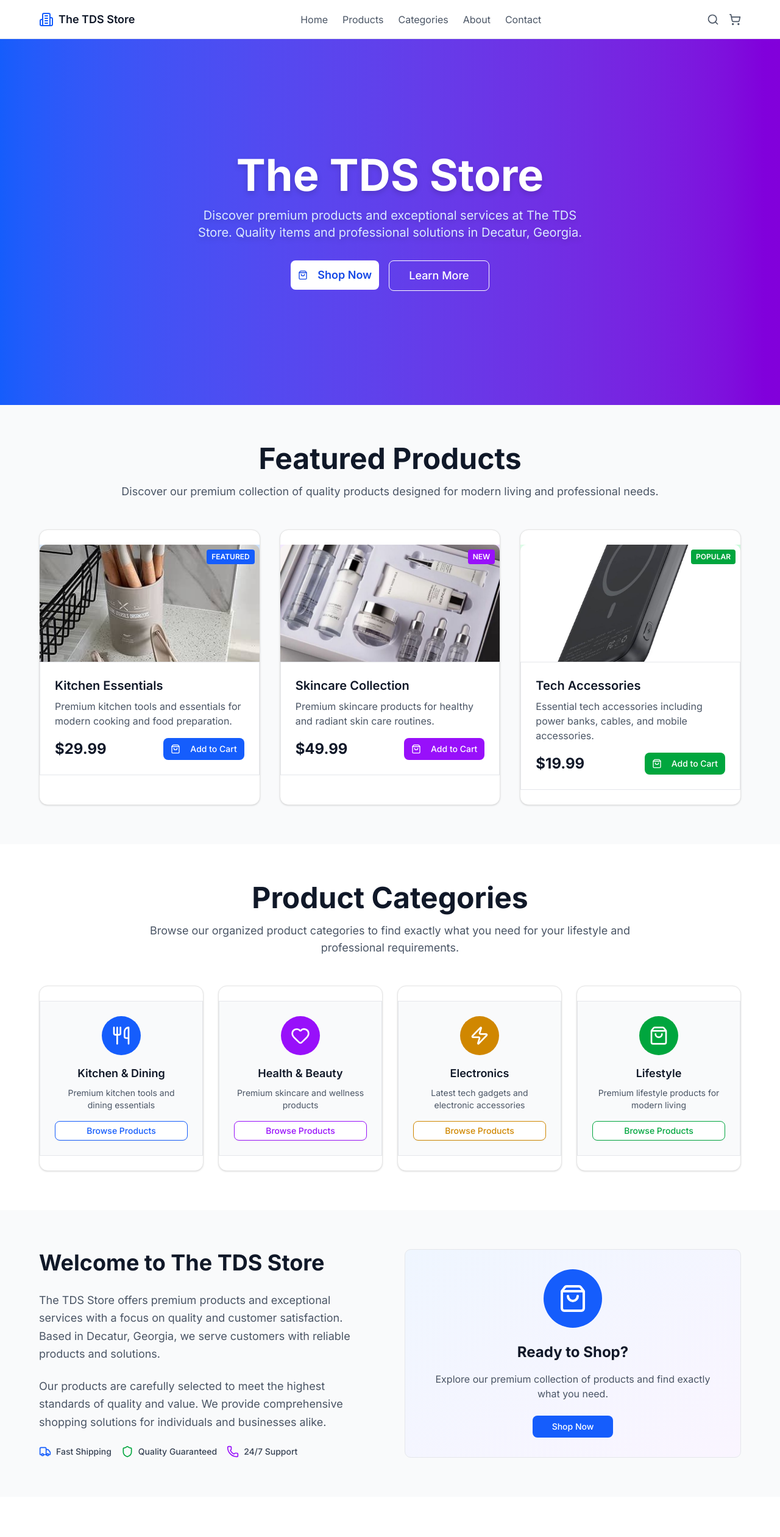
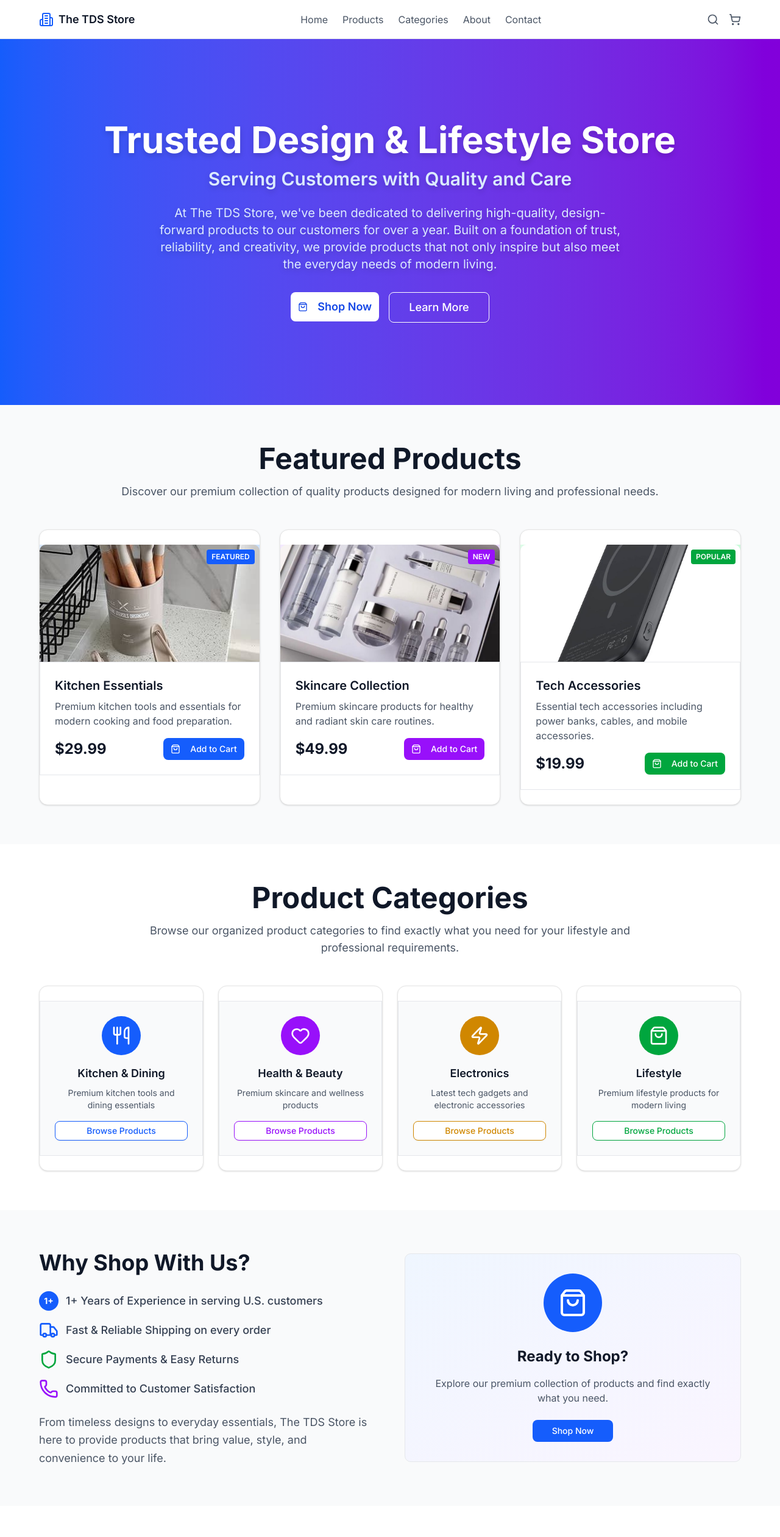
Before and after one commit to FaaizAhmed2004/IR, a Next.js app: page / in a window 1280 px wide. Shown: the top 2520 px of the page at 61% size. Built offline with nearby package versions, Linux system fonts and the light colour scheme.

Commit message:
Update homepage and about page content - Add revised headline, intro paragraph, and why shop with us section with improved messaging

```diff
--- a/src/app/about/page.tsx
+++ b/src/app/about/page.tsx
@@ -11,12 +11,23 @@ export default function AboutPage() {
 
         <div className="space-y-8">
           <div className="bg-gray-50 p-8 rounded-lg shadow-sm border border-gray-200">
-            <h2 className="text-2xl font-bold text-gray-900 mb-4">Our Mission</h2>
+            <h2 className="text-2xl font-bold text-gray-900 mb-4">About Us</h2>
             <p className="text-gray-600 mb-4">
-              The TDS Store is dedicated to providing premium products and exceptional services with the highest standards of quality and customer satisfaction. Based in Decatur, Georgia, we serve customers with a carefully curated selection of products for modern living.
+              At The TDS Store, we believe shopping should be more than just buying products – it should be about trust, quality, and great experiences. Since our launch, we have been proudly serving customers in the U.S. with carefully curated products designed to combine functionality, style, and durability.
+            </p>
+            <p className="text-gray-600 mb-4">
+              Our journey began with a simple mission: to create a reliable online destination where customers can shop with confidence. Over the past year, we've grown into a trusted retailer by focusing on what matters most – quality products, excellent customer support, and timely delivery.
             </p>
             <p className="text-gray-600">
-              Our commitment to quality, value, and customer service has made us a trusted destination for shoppers seeking reliable products and professional service. We combine product expertise with personalized attention to deliver exceptional shopping experiences for every customer.
+              We are committed to:
+            </p>
+            <ul className="list-disc list-inside text-gray-600 mt-2 space-y-1">
+              <li>Offering top-quality products that meet high standards</li>
+              <li>Ensuring fast shipping and hassle-free returns</li>
+              <li>Providing dedicated support for every customer</li>
+            </ul>
+            <p className="text-gray-600 mt-4">
+              As we continue to expand, our goal remains the same: to be your trusted partner for premium products and exceptional service.
             </p>
           </div>
 
@@ -69,17 +80,7 @@ export default function AboutPage() {
                 <p className="text-gray-900"><strong>Phone:</strong> <span className="text-blue-600">+1 (404) 259-0953</span></p>
                 <p className="text-gray-900"><strong>Email:</strong> <span className="text-blue-600">support@thetdsstore.com</span></p>
               </div>
-              <div className="space-y-8">
-          <div className="bg-white p-8 rounded-lg shadow-sm">
-            <h2 className="text-2xl font-bold text-gray-900 mb-4">Our Story</h2>
-            <p className="text-gray-700 mb-4">
-              Founded in 2023, The tds Store  was born in BLACKMON DR, Canada with one mission: to create apparel that connects emotionally, not just visually. As a family-owned business, we believe clothing should be personal — it should make you feel something.
-            </p>
-            <p className="text-gray-700">
-              Over the past year, we've grown from a small Canadian brand to a trusted online store, delivering our signature designs across the U.S. and North America. Every design is built with purpose and personality — we don't just make clothes, we craft statements.
-            </p>
-          </div>
-            </div>
+
             </div>
           </div>
         </div>
--- a/src/app/page.tsx
+++ b/src/app/page.tsx
@@ -15,11 +15,14 @@ export default function homepage() {
       {/* Hero Section */}
       <section className="relative h-[600px] w-full overflow-hidden bg-gradient-to-r from-blue-600 to-purple-700">
         <div className="absolute inset-0 flex flex-col items-center justify-center text-center px-4">
-          <h1 className="text-5xl md:text-7xl font-bold text-white mb-4 drop-shadow-lg">
-            The TDS Store
+          <h1 className="text-4xl md:text-6xl font-bold text-white mb-4 drop-shadow-lg">
+            Trusted Design & Lifestyle Store
           </h1>
-          <p className="text-lg md:text-xl text-blue-100 mb-8 max-w-2xl drop-shadow-lg">
-            Discover premium products and exceptional services at The TDS Store. Quality items and professional solutions in Decatur, Georgia.
+          <h2 className="text-2xl md:text-3xl font-semibold text-blue-100 mb-6 drop-shadow-lg">
+            Serving Customers with Quality and Care
+          </h2>
+          <p className="text-lg md:text-xl text-blue-100 mb-8 max-w-3xl drop-shadow-lg">
+            At The TDS Store, we've been dedicated to delivering high-quality, design-forward products to our customers for over a year. Built on a foundation of trust, reliability, and creativity, we provide products that not only inspire but also meet the everyday needs of modern living.
           </p>
           <div className="flex flex-col sm:flex-row gap-4">
             <Link href="/products">
@@ -199,35 +202,36 @@ export default function homepage() {
         </div>
       </section>
 
-      {/* About Our Store Section */}
+      {/* Why Shop With Us Section */}
       <section className="py-16 px-4 md:px-8 lg:px-16 bg-gray-50">
         <div className="max-w-6xl mx-auto grid grid-cols-1 lg:grid-cols-2 gap-12 items-center">
           <div className="space-y-6">
             <h2 className="text-3xl md:text-4xl font-bold leading-tight text-gray-900">
-              Welcome to The TDS Store
+              Why Shop With Us?
             </h2>
-            <p className="text-gray-600 text-lg leading-relaxed">
-              The TDS Store offers premium products and exceptional services with a focus on quality
-              and customer satisfaction. Based in Decatur, Georgia, we serve customers with reliable products and solutions.
-            </p>
-            <p className="text-gray-600 text-lg leading-relaxed">
-              Our products are carefully selected to meet the highest standards of quality and value.
-              We provide comprehensive shopping solutions for individuals and businesses alike.
-            </p>
-            <div className="flex flex-wrap gap-4">
-              <div className="flex items-center gap-2">
-                <Truck className="h-5 w-5 text-blue-600" />
-                <span className="text-sm font-medium text-gray-700">Fast Shipping</span>
+            <div className="space-y-4">
+              <div className="flex items-center gap-3">
+                <div className="w-8 h-8 bg-blue-600 rounded-full flex items-center justify-center">
+                  <span className="text-white font-bold text-sm">1+</span>
+                </div>
+                <span className="text-lg font-medium text-gray-700">1+ Years of Experience in serving U.S. customers</span>
               </div>
-              <div className="flex items-center gap-2">
-                <Shield className="h-5 w-5 text-green-600" />
-                <span className="text-sm font-medium text-gray-700">Quality Guaranteed</span>
+              <div className="flex items-center gap-3">
+                <Truck className="h-8 w-8 text-blue-600" />
+                <span className="text-lg font-medium text-gray-700">Fast & Reliable Shipping on every order</span>
               </div>
-              <div className="flex items-center gap-2">
-                <Phone className="h-5 w-5 text-purple-600" />
-                <span className="text-sm font-medium text-gray-700">24/7 Support</span>
+              <div className="flex items-center gap-3">
+                <Shield className="h-8 w-8 text-green-600" />
+                <span className="text-lg font-medium text-gray-700">Secure Payments & Easy Returns</span>
+              </div>
+              <div className="flex items-center gap-3">
+                <Phone className="h-8 w-8 text-purple-600" />
+                <span className="text-lg font-medium text-gray-700">Committed to Customer Satisfaction</span>
               </div>
             </div>
+            <p className="text-gray-600 text-lg leading-relaxed mt-6">
+              From timeless designs to everyday essentials, The TDS Store is here to provide products that bring value, style, and convenience to your life.
+            </p>
           </div>
           <div className="bg-gradient-to-br from-blue-50 to-purple-50 p-8 rounded-lg border border-gray-200">
             <div className="text-center">
```
